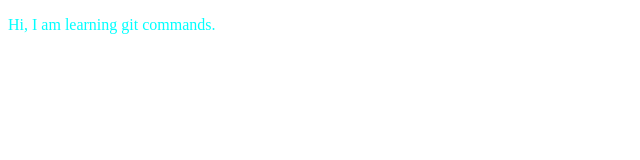
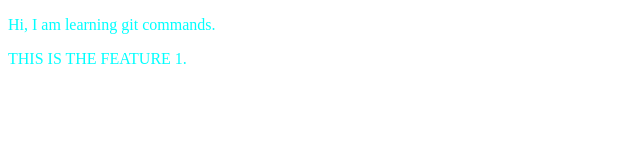
Before and after one commit to Zeeshan2629/Test_Repo, a plain HTML site: page index.html in a window 1280 px wide. Shown: the whole page, without its empty margins (0-640 px from the left). Drawn offline with Linux system fonts and the light colour scheme.

Commit message:
Added feature1

```diff
--- a/index.html
+++ b/index.html
@@ -8,5 +8,6 @@
 </head>
 <body>
     <p>Hi, I am learning git commands.</p>
+    <p>THIS IS THE FEATURE 1.</p>
 </body>
 </html>
```
